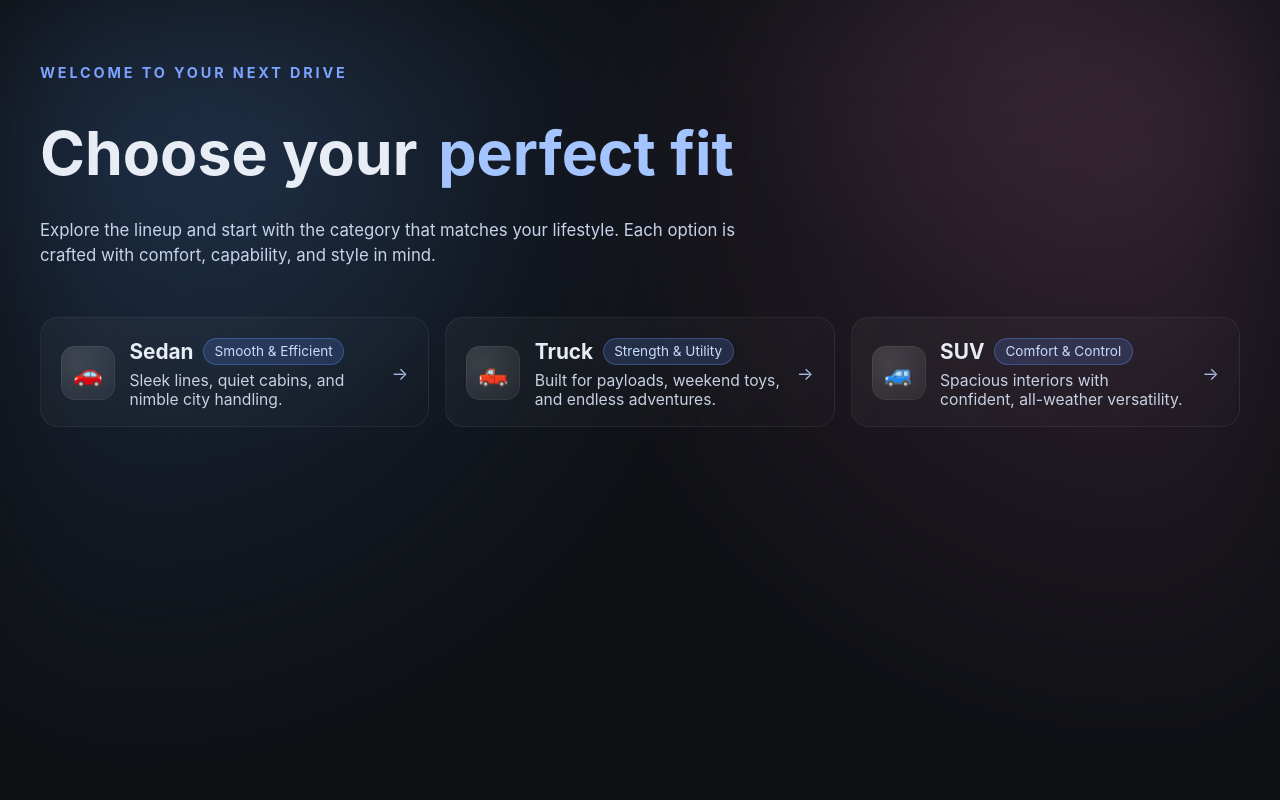
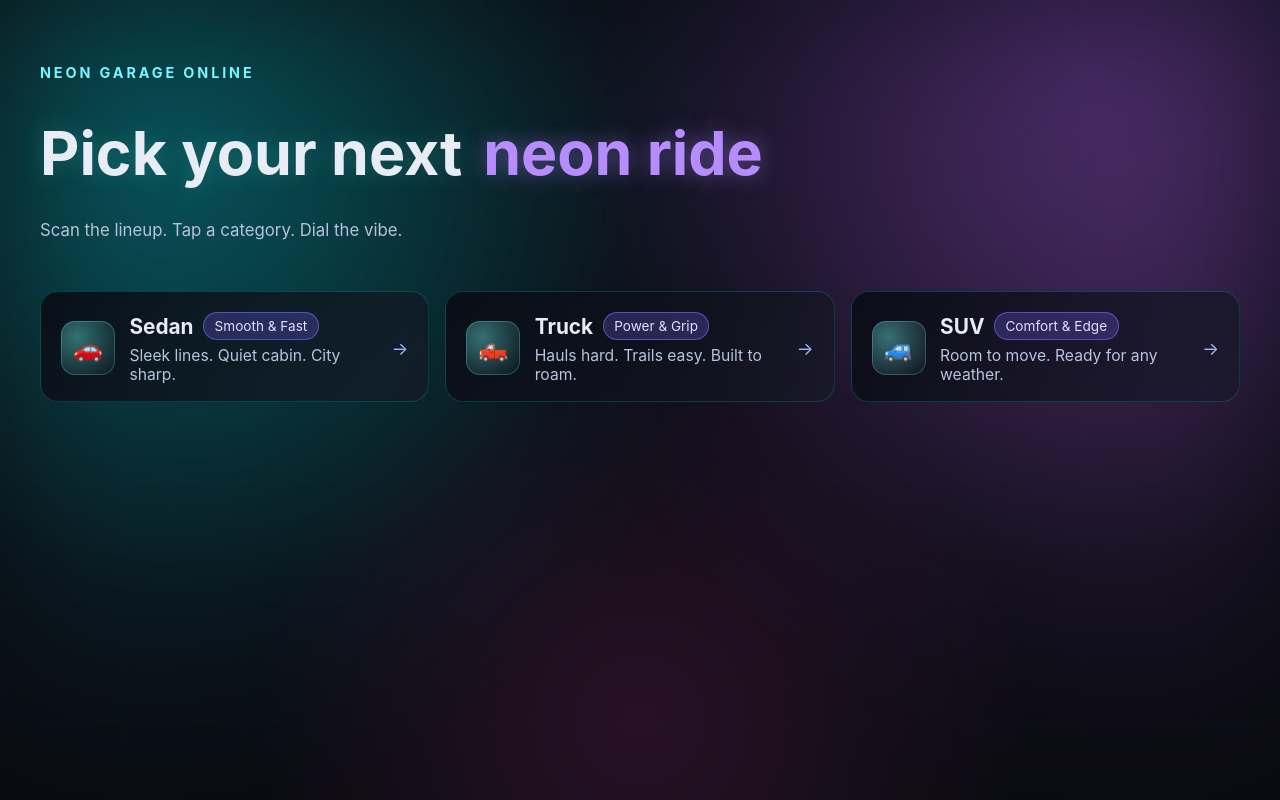
Before and after one commit to Razorblade3456/Carproject, a React (Vite) app: page / in a window 1280 px wide. Built offline with nearby package versions, Linux system fonts and the light colour scheme.

Commit message:
Apply neon cyberpunk styling

```diff
--- a/src/App.css
+++ b/src/App.css
@@ -1,12 +1,25 @@
 .page {
   min-height: 100vh;
   padding: 3rem clamp(1.5rem, 3vw, 3.5rem) 4rem;
-  background: radial-gradient(circle at 20% 20%, rgba(113, 178, 255, 0.08), transparent 25%),
-    radial-gradient(circle at 80% 0%, rgba(255, 148, 225, 0.08), transparent 25%),
-    #0f1115;
+  background: radial-gradient(circle at 15% 20%, rgba(0, 255, 209, 0.12), transparent 35%),
+    radial-gradient(circle at 85% 10%, rgba(158, 92, 255, 0.18), transparent 38%),
+    radial-gradient(circle at 50% 90%, rgba(255, 61, 173, 0.12), transparent 40%),
+    #0a0b12;
   color: #e8ecf4;
   position: relative;
   overflow: hidden;
+}
+
+.page::before {
+  content: '';
+  position: absolute;
+  inset: 0;
+  background-image: linear-gradient(rgba(90, 255, 246, 0.08) 1px, transparent 1px),
+    linear-gradient(90deg, rgba(90, 255, 246, 0.08) 1px, transparent 1px);
+  background-size: 120px 120px;
+  opacity: 0.15;
+  pointer-events: none;
+  z-index: 0;
 }
 
 .hero {
@@ -26,23 +39,23 @@
 .background-glow {
   position: absolute;
   inset: 0;
-  filter: blur(70px);
-  opacity: 0.5;
+  filter: blur(80px);
+  opacity: 0.7;
   z-index: 0;
 }
 
 .background-glow--left {
-  background: radial-gradient(circle at 10% 20%, rgba(76, 152, 255, 0.32), transparent 45%);
+  background: radial-gradient(circle at 10% 20%, rgba(0, 231, 255, 0.35), transparent 45%);
 }
 
 .background-glow--right {
-  background: radial-gradient(circle at 90% 20%, rgba(255, 132, 200, 0.28), transparent 45%);
+  background: radial-gradient(circle at 90% 20%, rgba(208, 108, 255, 0.35), transparent 45%);
 }
 
 .eyebrow {
   letter-spacing: 0.2em;
   text-transform: uppercase;
-  color: #7da2ff;
+  color: #76f5ff;
   font-size: 0.9rem;
   font-weight: 700;
 }
@@ -51,16 +64,18 @@ h1 {
   margin: 0;
   font-size: clamp(2.4rem, 5vw, 3.8rem);
   line-height: 1.05;
+  text-shadow: 0 0 24px rgba(102, 255, 245, 0.2);
 }
 
 .highlight {
-  color: #a4c4ff;
+  color: #b68cff;
   padding-left: 0.4rem;
+  text-shadow: 0 0 22px rgba(182, 140, 255, 0.45);
 }
 
 .lede {
   max-width: 720px;
-  color: #c7d3e9;
+  color: #b6c2dd;
   margin: 0.5rem 0 1.5rem;
   font-size: 1.05rem;
 }
@@ -73,8 +88,8 @@ h1 {
 }
 
 .option-card {
-  background: linear-gradient(135deg, rgba(255, 255, 255, 0.04), rgba(255, 255, 255, 0.01));
-  border: 1px solid rgba(255, 255, 255, 0.06);
+  background: linear-gradient(135deg, rgba(9, 12, 20, 0.9), rgba(23, 26, 40, 0.6));
+  border: 1px solid rgba(0, 255, 234, 0.18);
   border-radius: 18px;
   padding: 1.25rem 1.25rem 1.1rem;
   color: inherit;
@@ -90,11 +105,11 @@ h1 {
 
 .option-card:hover,
 .option-card:focus-visible {
-  border-color: rgba(164, 196, 255, 0.4);
+  border-color: rgba(110, 255, 246, 0.6);
   transform: translateY(-3px);
-  box-shadow: 0 18px 40px rgba(0, 0, 0, 0.25);
+  box-shadow: 0 18px 40px rgba(0, 0, 0, 0.45), 0 0 22px rgba(110, 255, 246, 0.2);
   outline: none;
-  background: linear-gradient(135deg, rgba(255, 255, 255, 0.08), rgba(255, 255, 255, 0.02));
+  background: linear-gradient(135deg, rgba(16, 21, 35, 0.95), rgba(32, 34, 54, 0.6));
 }
 
 .option-icon {
@@ -103,9 +118,9 @@ h1 {
   border-radius: 14px;
   display: grid;
   place-items: center;
-  background: radial-gradient(circle at 30% 30%, rgba(255, 255, 255, 0.15), rgba(255, 255, 255, 0.05));
+  background: radial-gradient(circle at 30% 30%, rgba(115, 255, 246, 0.4), rgba(10, 12, 22, 0.2));
   font-size: 1.5rem;
-  box-shadow: inset 0 0 0 1px rgba(255, 255, 255, 0.06);
+  box-shadow: inset 0 0 0 1px rgba(110, 255, 246, 0.25);
 }
 
 .option-content {
@@ -130,21 +145,21 @@ h1 {
   justify-content: center;
   padding: 0.3rem 0.65rem;
   border-radius: 999px;
-  background: rgba(93, 145, 255, 0.18);
-  color: #c9dcff;
+  background: rgba(123, 106, 255, 0.25);
+  color: #e4ddff;
   font-size: 0.85rem;
-  border: 1px solid rgba(93, 145, 255, 0.35);
+  border: 1px solid rgba(123, 106, 255, 0.6);
 }
 
 .option-card p {
   margin: 0;
-  color: #c8d1e3;
+  color: #b7c4de;
   font-size: 0.98rem;
 }
 
 .option-arrow {
   font-size: 1.1rem;
-  color: #a5b8dd;
+  color: #9fbaff;
   transition: transform 150ms ease;
 }
 
@@ -162,9 +177,9 @@ h1 {
   overflow: hidden;
   border-radius: 22px;
   padding: clamp(1.5rem, 3vw, 2.5rem);
-  border: 1px solid rgba(255, 255, 255, 0.1);
-  background: linear-gradient(135deg, #1b1e26, #0b0d11);
-  box-shadow: 0 20px 60px rgba(0, 0, 0, 0.35);
+  border: 1px solid rgba(110, 255, 246, 0.22);
+  background: linear-gradient(135deg, rgba(10, 12, 22, 0.98), rgba(20, 14, 32, 0.95));
+  box-shadow: 0 24px 70px rgba(0, 0, 0, 0.5), 0 0 35px rgba(110, 255, 246, 0.15);
   display: grid;
   gap: 1.25rem;
   align-items: center;
@@ -173,7 +188,7 @@ h1 {
 .model-glow {
   position: absolute;
   inset: -20% -10%;
-  background: radial-gradient(circle at 30% 40%, rgba(255, 255, 255, 0.08), transparent 45%);
+  background: radial-gradient(circle at 30% 40%, rgba(93, 250, 255, 0.18), transparent 50%);
   filter: blur(16px);
   opacity: 0.9;
   pointer-events: none;
@@ -189,21 +204,22 @@ h1 {
   display: inline-flex;
   padding: 0.35rem 0.75rem;
   border-radius: 999px;
-  background: rgba(255, 255, 255, 0.08);
-  color: #cbd8f1;
+  background: rgba(116, 255, 246, 0.12);
+  color: #dff7ff;
   font-size: 0.88rem;
-  border: 1px solid rgba(255, 255, 255, 0.12);
+  border: 1px solid rgba(116, 255, 246, 0.35);
 }
 
 .model-name {
   margin: 0.35rem 0 0.2rem;
   font-size: clamp(2rem, 4vw, 2.7rem);
   color: #f3f6ff;
+  text-shadow: 0 0 22px rgba(110, 255, 246, 0.2);
 }
 
 .model-description {
   margin: 0;
-  color: #c8d1e3;
+  color: #b7c4de;
   font-size: 1rem;
 }
 
@@ -213,9 +229,9 @@ h1 {
   aspect-ratio: 16 / 9;
   border-radius: 20px;
   margin: 0 auto;
-  background: radial-gradient(circle at 50% 40%, rgba(255, 255, 255, 0.06), transparent 60%),
-    rgba(255, 255, 255, 0.02);
-  border: 1px solid rgba(255, 255, 255, 0.08);
+  background: radial-gradient(circle at 50% 40%, rgba(110, 255, 246, 0.12), transparent 60%),
+    rgba(12, 16, 28, 0.6);
+  border: 1px solid rgba(110, 255, 246, 0.2);
   overflow: hidden;
 }
 
@@ -229,26 +245,26 @@ h1 {
   height: 100%;
   display: grid;
   place-items: center;
-  color: #c7d3e9;
+  color: #b7c4de;
 }
 
 .name-field {
   display: grid;
   gap: 0.35rem;
-  color: #d2ddf6;
+  color: #d7e6ff;
 }
 
 .name-field input {
   padding: 0.75rem 0.9rem;
   border-radius: 12px;
-  border: 1px solid rgba(255, 255, 255, 0.12);
-  background: rgba(255, 255, 255, 0.04);
+  border: 1px solid rgba(110, 255, 246, 0.22);
+  background: rgba(11, 14, 24, 0.8);
   color: #f6f8ff;
 }
 
 .name-field input:focus-visible {
-  outline: 2px solid rgba(164, 196, 255, 0.6);
-  border-color: rgba(164, 196, 255, 0.6);
+  outline: 2px solid rgba(110, 255, 246, 0.6);
+  border-color: rgba(110, 255, 246, 0.6);
 }
 
 .palette {
@@ -259,7 +275,7 @@ h1 {
 }
 
 .palette-label {
-  color: #d2ddf6;
+  color: #d7e6ff;
   font-weight: 600;
   font-size: 0.95rem;
 }
@@ -274,7 +290,7 @@ h1 {
   width: 38px;
   height: 38px;
   border-radius: 50%;
-  border: 2px solid rgba(255, 255, 255, 0.18);
+  border: 2px solid rgba(110, 255, 246, 0.25);
   padding: 0;
   cursor: pointer;
   transition: transform 120ms ease, box-shadow 120ms ease, border-color 120ms ease;
@@ -282,21 +298,21 @@ h1 {
 
 .swatch.is-active {
   transform: translateY(-2px);
-  box-shadow: 0 12px 24px rgba(0, 0, 0, 0.28);
-  border-color: rgba(255, 255, 255, 0.55);
+  box-shadow: 0 12px 24px rgba(0, 0, 0, 0.28), 0 0 14px rgba(110, 255, 246, 0.4);
+  border-color: rgba(110, 255, 246, 0.8);
 }
 
 .swatch:hover,
 .swatch:focus-visible {
-  border-color: rgba(255, 255, 255, 0.6);
+  border-color: rgba(110, 255, 246, 0.8);
   outline: none;
 }
 
 .parts-card {
-  border: 1px solid rgba(255, 255, 255, 0.08);
+  border: 1px solid rgba(110, 255, 246, 0.2);
   border-radius: 14px;
   padding: 1rem 1.1rem;
-  background: rgba(255, 255, 255, 0.03);
+  background: rgba(12, 16, 28, 0.6);
   display: grid;
   gap: 0.8rem;
 }
@@ -315,9 +331,9 @@ h1 {
 }
 
 .badge.subtle {
-  background: rgba(255, 255, 255, 0.05);
-  border-color: rgba(255, 255, 255, 0.16);
-  color: #d5def2;
+  background: rgba(110, 255, 246, 0.08);
+  border-color: rgba(110, 255, 246, 0.3);
+  color: #d9f7ff;
 }
 
 .parts-grid {
@@ -329,8 +345,8 @@ h1 {
 .part-chip {
   padding: 0.75rem 0.85rem;
   border-radius: 12px;
-  border: 1px solid rgba(255, 255, 255, 0.08);
-  background: linear-gradient(135deg, rgba(255, 255, 255, 0.05), rgba(255, 255, 255, 0.02));
+  border: 1px solid rgba(110, 255, 246, 0.18);
+  background: linear-gradient(135deg, rgba(15, 19, 33, 0.9), rgba(22, 26, 42, 0.6));
   display: grid;
   gap: 0.25rem;
   transition: border-color 150ms ease, transform 150ms ease, box-shadow 150ms ease;
@@ -338,9 +354,9 @@ h1 {
 
 .part-chip:hover,
 .part-chip:focus-visible {
-  border-color: rgba(164, 196, 255, 0.35);
+  border-color: rgba(110, 255, 246, 0.5);
   transform: translateY(-2px);
-  box-shadow: 0 10px 20px rgba(0, 0, 0, 0.25);
+  box-shadow: 0 10px 20px rgba(0, 0, 0, 0.3), 0 0 18px rgba(110, 255, 246, 0.2);
 }
 
 .part-name {
@@ -349,7 +365,7 @@ h1 {
 }
 
 .part-interval {
-  color: #c8d1e3;
+  color: #b7c4de;
   font-size: 0.95rem;
 }
 
@@ -358,10 +374,10 @@ h1 {
   align-items: center;
   gap: 0.5rem;
   margin-top: 1rem;
-  color: #9fb2d3;
+  color: #a8bedf;
   font-size: 0.95rem;
-  background: rgba(255, 255, 255, 0.03);
-  border: 1px solid rgba(255, 255, 255, 0.08);
+  background: rgba(10, 14, 26, 0.7);
+  border: 1px solid rgba(110, 255, 246, 0.2);
   padding: 0.75rem 1rem;
   border-radius: 14px;
 }
@@ -370,14 +386,14 @@ h1 {
   width: 10px;
   height: 10px;
   border-radius: 50%;
-  background: linear-gradient(135deg, #7da2ff, #caa8ff);
+  background: linear-gradient(135deg, #67f9ff, #b68cff);
   display: inline-block;
 }
 
 .link-button {
   background: none;
   border: none;
-  color: #c6d7ff;
+  color: #8ff6ff;
   font-weight: 600;
   cursor: pointer;
   padding: 0;
@@ -386,7 +402,7 @@ h1 {
 
 .link-button:hover,
 .link-button:focus-visible {
-  color: #e6eeff;
+  color: #dbfaff;
   outline: none;
 }
 
--- a/src/App.jsx
+++ b/src/App.jsx
@@ -9,8 +9,8 @@ function App() {
     {
       label: 'Sedan',
       model: 'Aurora S3',
-      description: 'Sleek lines, quiet cabins, and nimble city handling.',
-      badge: 'Smooth & Efficient',
+      description: 'Sleek lines. Quiet cabin. City sharp.',
+      badge: 'Smooth & Fast',
       icon: '🚗',
       modelUrl: '/models/sedan.glb',
       parts: [
@@ -36,8 +36,8 @@ function App() {
     {
       label: 'Truck',
       model: 'RidgeLine X',
-      description: 'Built for payloads, weekend toys, and endless adventures.',
-      badge: 'Strength & Utility',
+      description: 'Hauls hard. Trails easy. Built to roam.',
+      badge: 'Power & Grip',
       icon: '🛻',
       modelUrl: '/models/truck.glb',
       parts: [
@@ -65,8 +65,8 @@ function App() {
     {
       label: 'SUV',
       model: 'Atlas E7',
-      description: 'Spacious interiors with confident, all-weather versatility.',
-      badge: 'Comfort & Control',
+      description: 'Room to move. Ready for any weather.',
+      badge: 'Comfort & Edge',
       icon: '🚙',
       modelUrl: '/Carproject/public/models/jeep_compass_2022_lowpoly.glb',
       parts: [
@@ -114,14 +114,13 @@ function App() {
       <div className="background-glow background-glow--right" />
 
       <section className="hero">
-        <p className="eyebrow">Welcome to your next drive</p>
+        <p className="eyebrow">Neon garage online</p>
         <h1>
-          Choose your
-          <span className="highlight"> perfect fit</span>
+          Pick your next
+          <span className="highlight"> neon ride</span>
         </h1>
         <p className="lede">
-          Explore the lineup and start with the category that matches your lifestyle.
-          Each option is crafted with comfort, capability, and style in mind.
+          Scan the lineup. Tap a category. Dial the vibe.
         </p>
 
         {!selectedOption ? (
@@ -182,17 +181,17 @@ function App() {
               </div>
 
               <label className="name-field">
-                <span>Name your vehicle</span>
+                <span>Name your ride</span>
                 <input
                   type="text"
                   value={vehicleName}
-                  placeholder="e.g., Midnight Cruiser"
+                  placeholder="e.g., Neon Drift"
                   onChange={(e) => setVehicleName(e.target.value)}
                 />
               </label>
 
               <div className="palette">
-                <span className="palette-label">Choose a color</span>
+                <span className="palette-label">Pick a hue</span>
                 <div className="swatches">
                   {selectedOption.colors.map((color) => (
                     <button
@@ -211,7 +210,7 @@ function App() {
 
               <div className="parts-card">
                 <div className="parts-header">
-                  <h3>Key parts</h3>
+                  <h3>Core parts</h3>
                   <span className="badge subtle">Maintenance</span>
                 </div>
                 <div className="parts-grid">
@@ -233,9 +232,9 @@ function App() {
 
             <div className="footnote">
               <span className="dot" aria-hidden />
-              Start customizing your {selectedOption.label.toLowerCase()} or{' '}
+              Tune this {selectedOption.label.toLowerCase()} or{' '}
               <button className="link-button" type="button" onClick={handleReset}>
-                choose a different category
+                swap categories
               </button>
               .
             </div>
```
